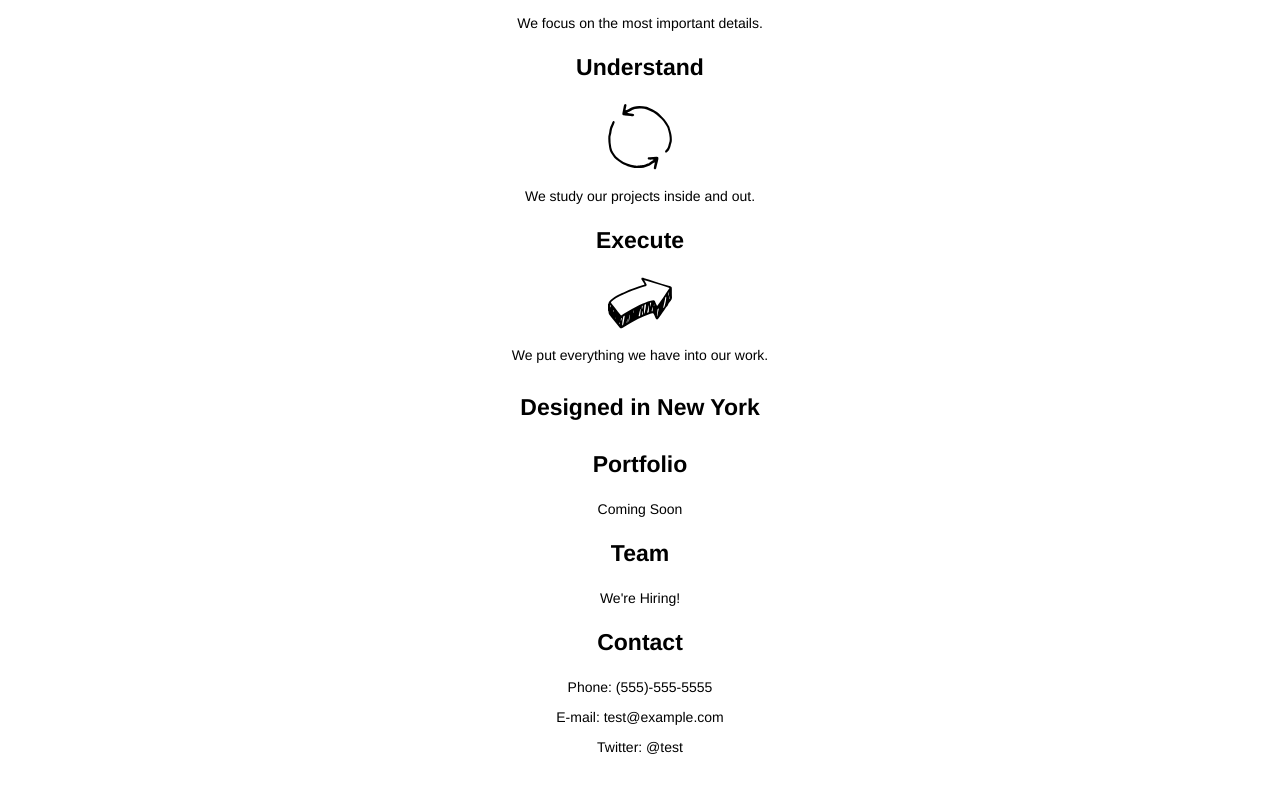
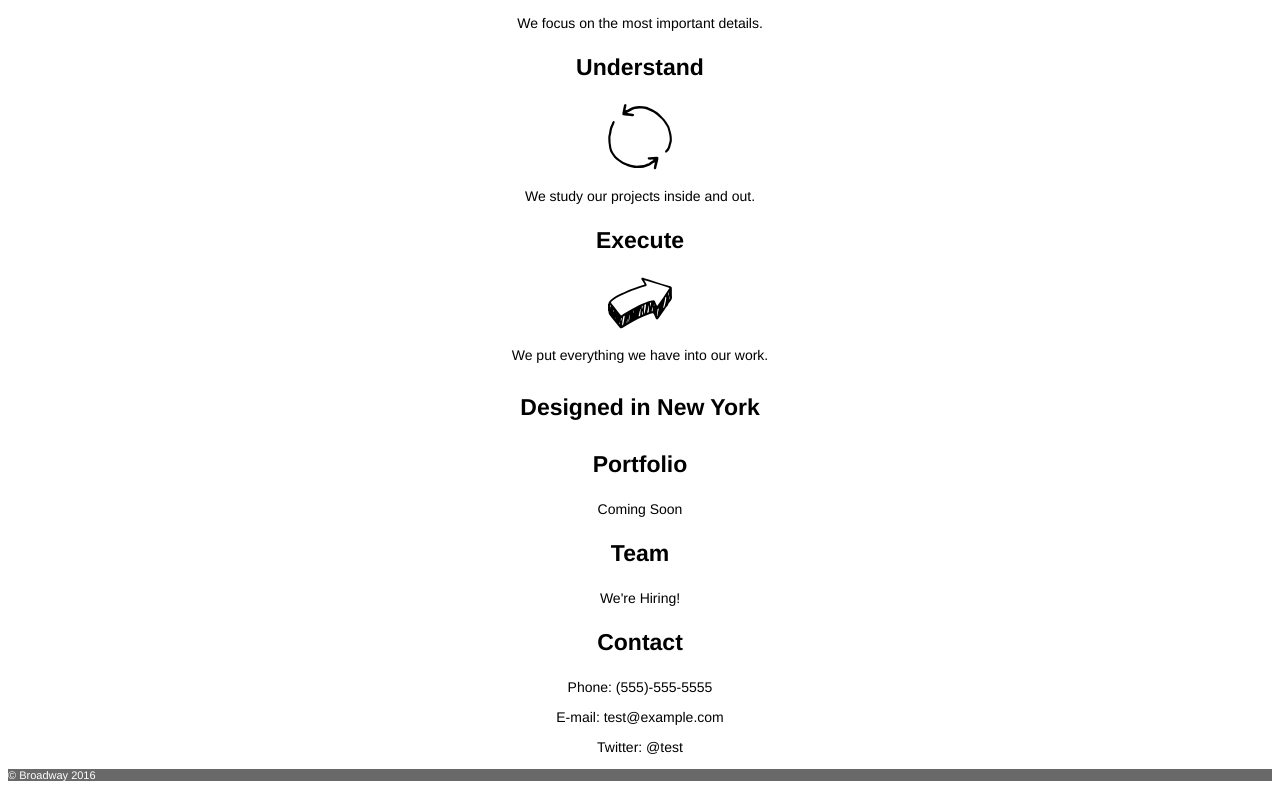
Before and after one commit to nkurtz/Broadway, a plain HTML site: page index.html in a window 1280 px wide. Shown: the part 508-1297 px from the top of the page. Drawn offline with Linux system fonts and the light colour scheme.

Commit message:
Commit footer content.

```diff
--- a/index.html
+++ b/index.html
@@ -44,6 +44,10 @@
     <p>Phone: (555)-555-5555</p>
     <p>E-mail: test@example.com</p>
     <p>Twitter: @test</p>
+  </body>
 
-  </body>
+  <div class="footer">
+    <span>&copy; Broadway 2016</span>
+  </div>
+
 </html>
--- a/resources/css/style.css
+++ b/resources/css/style.css
@@ -35,3 +35,10 @@ h4 {
   font-weight: bold;
   color: black;
 }
+
+.footer {
+  text-align: left;
+  font-size: 11px;
+  color: white;
+  background-color: dimgray;
+}
```
